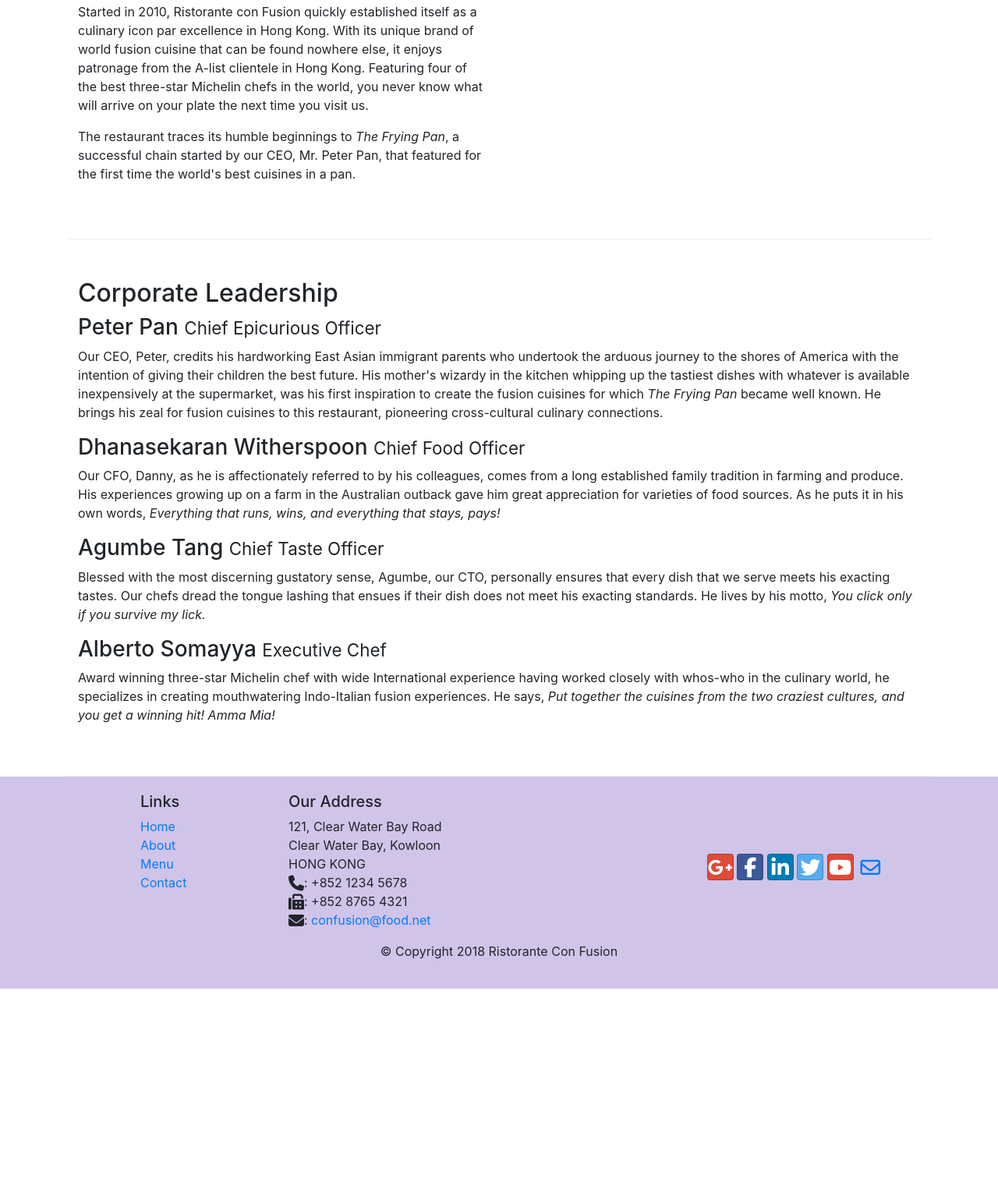
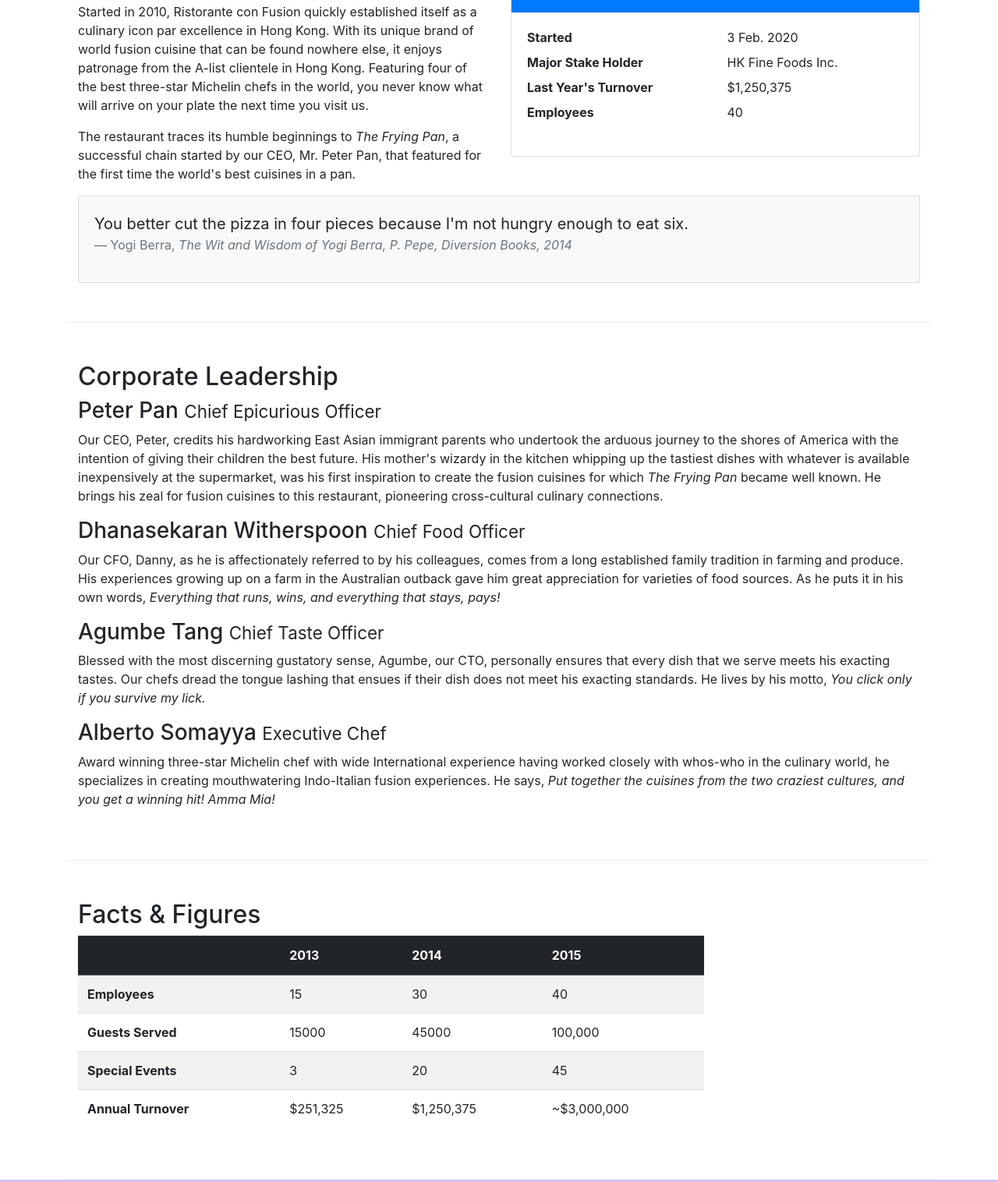
Before and after one commit to joycembika/confusion-resturant, a website: page aboutus.html in a window 1280 px wide. Shown: the part 558-2074 px from the top of the page at 78% size. Before the commit the page ends 1826 px from the top, so only its background shows below. Drawn offline with nearby package versions, Linux system fonts and the light colour scheme.

Commit message:
tables and cards

```diff
--- a/aboutus.html
+++ b/aboutus.html
@@ -69,7 +69,34 @@
                 <p>Started in 2010, Ristorante con Fusion quickly established itself as a culinary icon par excellence in Hong Kong. With its unique brand of world fusion cuisine that can be found nowhere else, it enjoys patronage from the A-list clientele in Hong Kong.  Featuring four of the best three-star Michelin chefs in the world, you never know what will arrive on your plate the next time you visit us.</p>
                 <p>The restaurant traces its humble beginnings to <em>The Frying Pan</em>, a successful chain started by our CEO, Mr. Peter Pan, that featured for the first time the world's best cuisines in a pan.</p>
             </div>
-            <div>
+            <div class="col-sm">
+                <div class="card">
+                    <h3 class="card-header bg-primary text-white">Facts At a Glance</h3>
+                    <div class="card-body">
+                        <dl class="row">
+                            <dt class="col-6">Started </dt>
+                            <dd class="col-6">3 Feb. 2020</dd>
+                            <dt class="col-6">Major Stake Holder</dt>
+                            <dd class="col-6">HK Fine Foods Inc.</dd>
+                            <dt class="col-6">Last Year's Turnover</dt>
+                            <dd class="col-6">$1,250,375</dd>
+                            <dt class="col-6">Employees</dt>
+                            <dd class="col-6">40</dd>
+                        </dl>
+                    </div>
+                </div>
+            </div>
+            <div class="col-12">
+                <div class="card card-body bg-light">
+                    <blockquote class="blockquote">
+                        <p class="mb-0">You better cut the pizza in four pieces because
+                            I'm not hungry enough to eat six.</p>
+                        <footer class="blockquote-footer">Yogi Berra,
+                            <cite title="Source Title">The Wit and Wisdom of Yogi Berra,
+                            P. Pepe, Diversion Books, 2014</cite>
+                        </footer>
+                    </blockquote>
+                </div>
             </div>
         </div>
 
@@ -86,6 +113,50 @@
                 <h3>Alberto Somayya <small>Executive Chef</small></h3>
                 <p class="d-none d-sm-block">Award winning three-star Michelin chef with wide International experience having worked closely with whos-who in the culinary world, he specializes in creating mouthwatering Indo-Italian fusion experiences. He says, <em>Put together the cuisines from the two craziest cultures, and you get a winning hit! Amma Mia!</em></p>
             </div>
+       </div>
+       <div class="row row-content">
+            <div class="col-12 col-sm-9">
+                <h2>Facts &amp; Figures</h2>
+                <div class="table-responsive">
+                    <table class="table table-striped">
+                        <thead class="thead-dark">
+                            <tr>
+                                <th>&nbsp;</th>
+                                <th>2013</th>
+                                <th>2014</th>
+                                <th>2015</th>
+                            </tr>
+                        </thead>
+                        <tbody>
+                            <tr>
+                                <th>Employees</th>
+                                <td>15</td>
+                                <td>30</td>
+                                <td>40</td>
+                            </tr>
+                            <tr>
+                                <th>Guests Served</th>
+                                <td>15000</td>
+                                <td>45000</td>
+                                <td>100,000</td>
+                            </tr>
+                            <tr>
+                                <th>Special Events</th>
+                                <td>3</td>
+                                <td>20</td>
+                                <td>45</td>
+                            </tr>
+                            <tr>
+                                <th>Annual Turnover</th>
+                                <td>$251,325</td>
+                                <td>$1,250,375</td>
+                                <td>~$3,000,000</td>
+                            </tr>
+                        </tbody>
+                    </table>
+                </div>
+            </div>
+            <div class="col-12 col-sm-3"></div>
        </div>
 
     </div>
```
